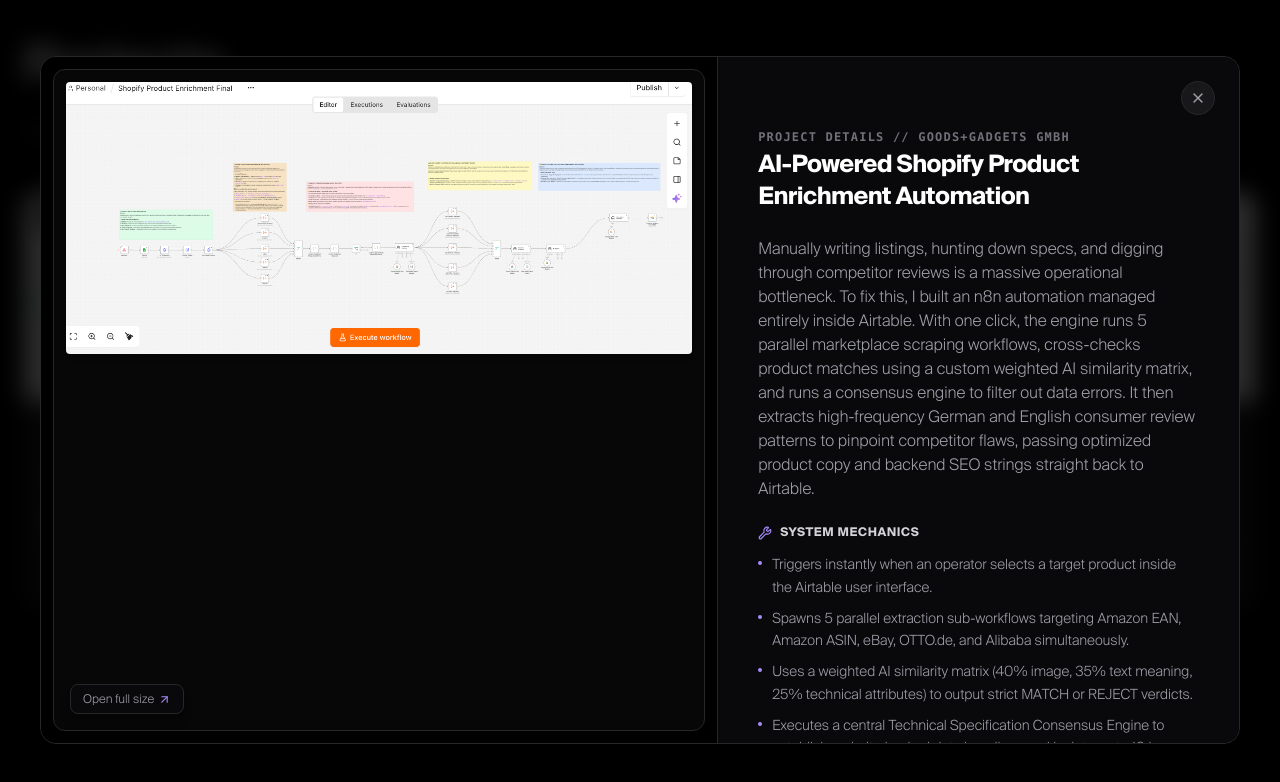
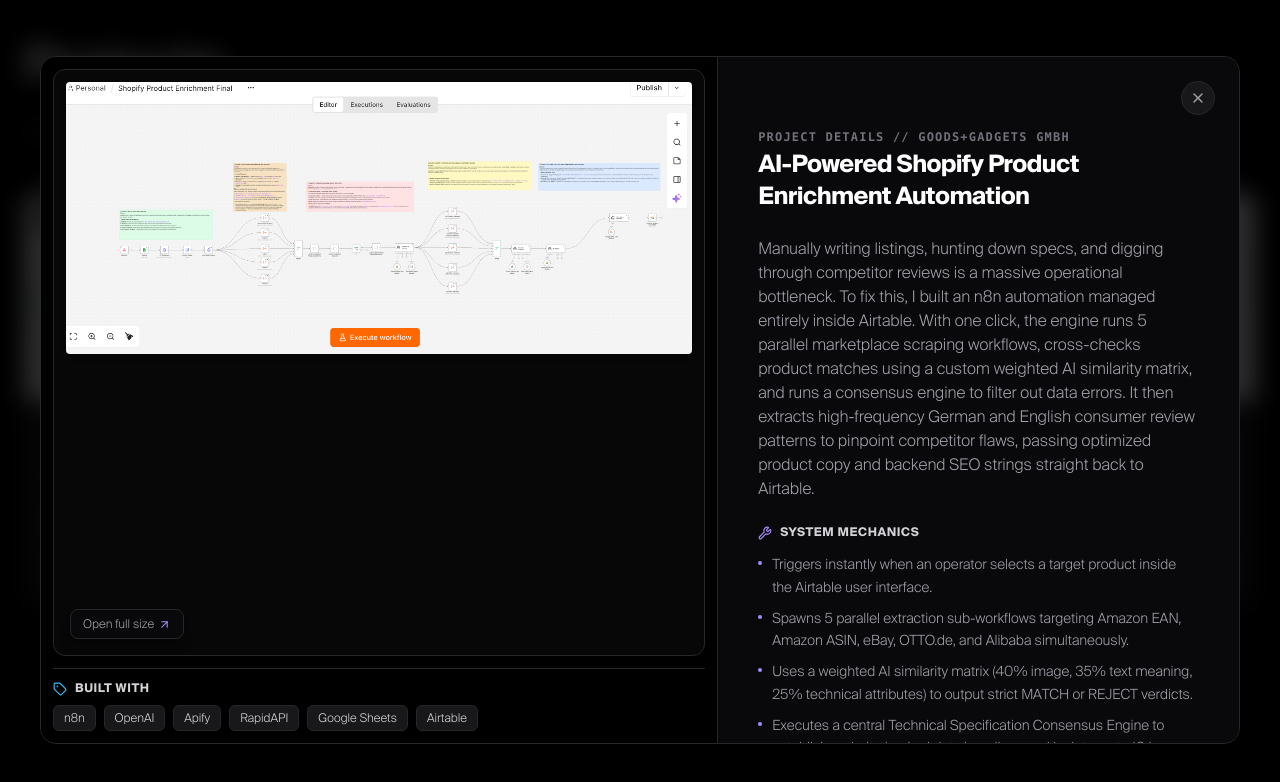
Before and after one commit to HeisenMike/Mike-s-portfolio, a React (Vite) app: page / in a window 1280 px wide. Both pictures are taken after a click on the element 221 px from the left and 2360 px from the top of the page. Shown: the part 1960-2742 px from the top of the page. Built offline with nearby package versions, Linux system fonts and the light colour scheme.

Commit message:
removed empty space in the modal

```diff
--- a/src/components/Projects.jsx
+++ b/src/components/Projects.jsx
@@ -157,6 +157,25 @@
                 No image visualization provided
               </div>
             )}
+            {project.tools && project.tools.length > 0 && (
+              <div className="mt-3 w-full shrink-0 border-t border-zinc-800 pt-3">
+                <h4 className="mb-2 flex items-center gap-2 text-xs font-bold uppercase tracking-wider text-zinc-300">
+                  <Tag className="w-3.5 h-3.5 text-sky-400" />
+                  Built with
+                </h4>
+
+                <div className="flex flex-wrap gap-2">
+                  {project.tools.map((tool, idx) => (
+                    <span
+                      key={idx}
+                      className="text-xs font-medium px-2.5 py-1 rounded-md bg-zinc-900 text-zinc-300 border border-zinc-800"
+                    >
+                      {tool}
+                    </span>
+                  ))}
+                </div>
+              </div>
+            )}
           </div>
 
           {/* RIGHT COLUMN: Independent Scrolling Text Sheet */}
@@ -218,25 +237,10 @@
                     ))}
                   </ul>
                 </div>
-              )}
+              )},
 
-              {/* 4. Complete Technology Tag Deck */}
-              {project.tools && project.tools.length > 0 && (
-                <div className="pt-4 border-t border-zinc-900">
-                  <h4 className="text-xs font-bold uppercase tracking-wider text-zinc-300 mb-3 flex items-center gap-2">
-                    <Tag className="w-3.5 h-3.5 text-sky-400" /> Built with
-                  </h4>
-                  <div className="flex flex-wrap gap-2">
-                    {project.tools.map((tool, idx) => (
-                      <span key={idx} className="text-xs font-medium px-2.5 py-1 rounded-md bg-zinc-900 text-zinc-300 border border-zinc-800">
-                        {tool}
-                      </span>
-                    ))}
-                  </div>
-                </div>
-              )}
 
-              {/* 5. System Architecture / Flow Deep-dive (Now with a clean intro sentence) */}
+              {/* 4. System Architecture / Flow Deep-dive (Now with a clean intro sentence) */}
               {project.architecture && project.architecture.length > 0 && (
                 <div className="pt-6 border-t border-zinc-900 space-y-4">
                   <div>
```
